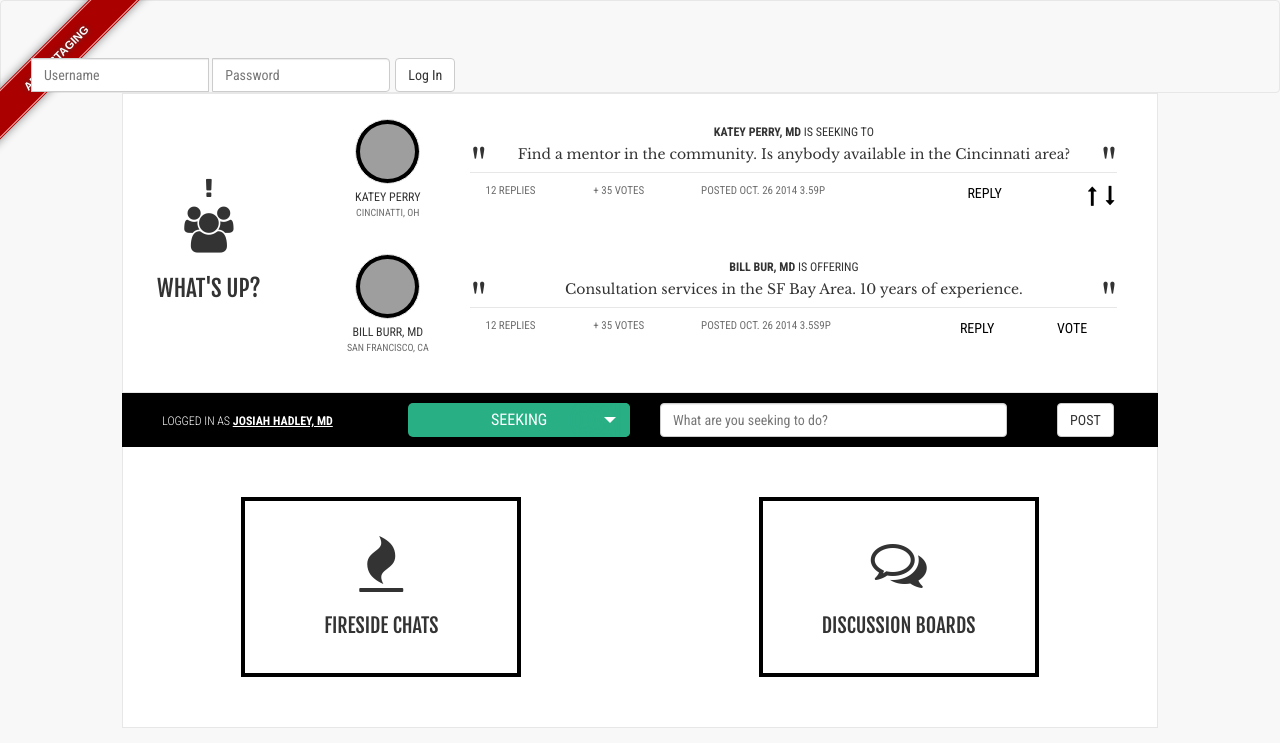
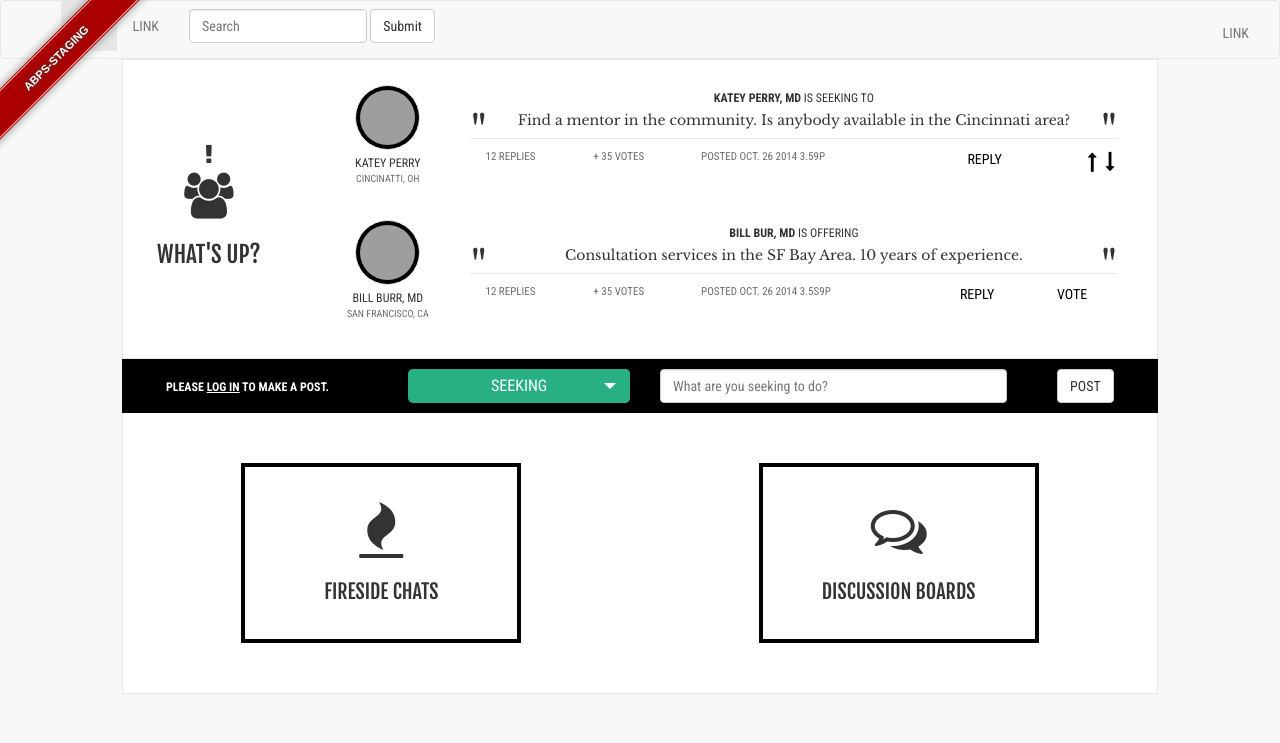
Before and after one commit to JHadley1406/ABFASPortal, a Django app: page / in a window 1280 px wide. Shown: the top 743 px of the page. Run offline with Django 3.2, Linux system fonts and the light colour scheme; some libraries are stand-ins or nearby versions; grey boxes are pictures that could not be loaded.

Commit message:
adding some logic

```diff
--- a/forum/static/style_index.css
+++ b/forum/static/style_index.css
@@ -291,7 +291,12 @@ div {
 }
 
 .logged-in-info .name-span {
+/*  text-decoration: underline;
+*/}
+
+.logged-in-info .name-span a {
   text-decoration: underline;
+  color: white;
 }
 
 .message-status-bar{
--- a/templates/auth.html
+++ b/templates/auth.html
@@ -1,4 +1,5 @@
 {% extends "base.html" %}
+{% extends "base_lite.html" %}
 {% block login %}
 
 {% if user.username %}
--- a/templates/base_lite.html
+++ b/templates/base_lite.html
@@ -30,40 +30,29 @@
   <div class="container-fluid">
     <!-- Brand and toggle get grouped for better mobile display -->
     <div class="navbar-header">
-        <button type="button" class="navbar-toggle" data-toggle="collapse" data-target="#bs-example-navbar-collapse-1">
+      <button type="button" class="navbar-toggle collapsed" data-toggle="collapse" data-target="#bs-example-navbar-collapse-1">
         <span class="sr-only">Toggle navigation</span>
         <span class="icon-bar"></span>
         <span class="icon-bar"></span>
         <span class="icon-bar"></span>
       </button>
-        <a class="navbar-brand" href="{% url 'forum.views.forum_list' %}"><div class="pod-logo"></a>
+      <a class="navbar-brand" href="#"></a>
     </div>
+
     <!-- Collect the nav links, forms, and other content for toggling -->
     <div class="collapse navbar-collapse" id="bs-example-navbar-collapse-1">
+      <ul class="nav navbar-nav">
+        <li class="active"><a href="#">Link <span class="sr-only">(current)</span></a></li>
+        <li><a href="#">Link</a></li>
+      </ul>
+      <form class="navbar-form navbar-left" role="search">
+        <div class="form-group">
+          <input type="text" class="form-control" placeholder="Search">
+        </div>
+        <button type="submit" class="btn btn-default">Submit</button>
+      </form>
       <ul class="nav navbar-nav navbar-right">
-          {% if user.username %}
-<div class="logged-in">
-  <span class="user-name">Logged In As: <span class="user"><i class="fa fa-user"></i> {{ user.username }}</span></span>
-  <a href="{% url 'usermodule.views.logout_user' %}" class="btn btn-default logout">Logout</a>
-</div>
-{% else %}
-
-<form action="/login/" method="post" class="form-inline">
-  <div class="input-group">
-    {% csrf_token %}
-    <input class="form-control" type="text" placeholder="Username" name="username">
-  </div>
-
-  <div class="input-group">
-    <div class="form-group">
-      <label class="sr-only" for="exampleInputPassword2">Password</label>
-      <input type="password" class="form-control" id="exampleInputPassword2" name="password" placeholder="Password">
-    </div>
-    <input type="submit" value="Log In" class="btn btn-default margin"/>
-  </div>
- </form>
-  {% endif %}
-
+        <li><a href="#">Link</a></li>
       </ul>
     </div><!-- /.navbar-collapse -->
   </div><!-- /.container-fluid -->
--- a/templates/usermodule/index.html
+++ b/templates/usermodule/index.html
@@ -142,8 +142,22 @@
 <div class="col-sm-12 w-up-form-wrapper">
   <div class="row">
     <div class="col-sm-3 logged-in-info ">
-      Logged in as <span class="name-span">Josiah Hadley, MD</span>
-    </div>
+
+      {% block login %}
+
+{% if user.username %}
+<div class="logged-in">
+  <span class="user-name">Logged In As: <span class="user"><i class="fa fa-user"></i> {{ user.username }}</span></span>
+  <a href="{% url 'usermodule.views.logout_user' %}" class="btn btn-default logout">Logout</a>
+</div>
+{% else %}
+  <span class="name-span">Please <a href="#">log in</a> to make a post.</span>
+
+  {% endif %}
+
+  {% endblock login %}
+<!--       Logged in as <span class="name-span">Josiah Hadley, MD</span>
+ -->    </div>
     <div class="col-sm-9">
       <div class="col-sm-4">
         <select class="dropdown">
```
Lines whose indentation alone changed are shown as unchanged.
